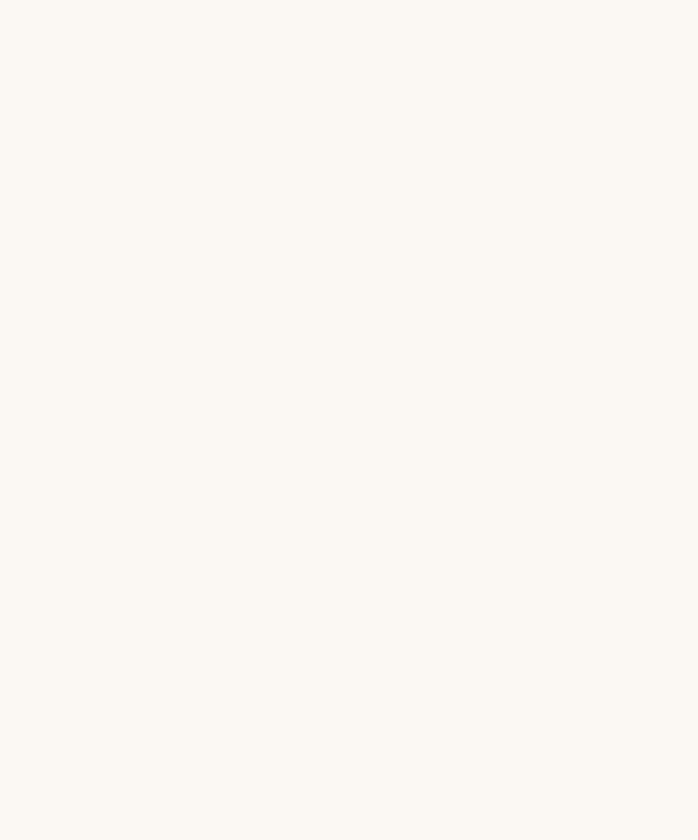
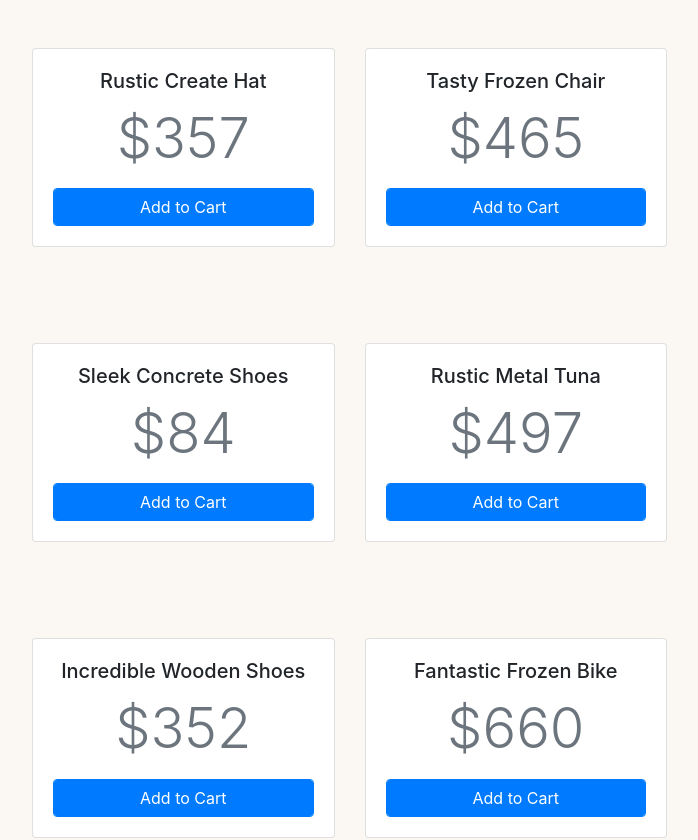
Before and after one commit to kaori-kk/project2-shopping-cart-vue, a Vue app: page / in a window 1280 px wide. Shown: the top 840 px of the page, without its empty margins (53-751 px from the left). Before the commit the page ends 800 px from the top, so only its background shows below. Built offline with nearby package versions, Linux system fonts and the light colour scheme.

Commit message:
adding product to cart

```diff
--- a/src/App.vue
+++ b/src/App.vue
@@ -1,17 +1,46 @@
 <template>
   <div class="container">
-    <div class="ro">
-      <div class="col-md-7"></div>
+    <div class="row">
+      <div class="col-md-7">
+        <div class="row">
+          <div :key="product.id" class="col-md-6" v-for="product in products">
+            <product :isInCart="isInCart(product)" v-on:add-to-cart="addCart" :product="product"></product>
+          </div>
+        </div>
+      </div>
       <div class="col-md-5"></div>
     </div>
   </div>
 </template>
 
 <script>
+import products from "@/product.json"
+import Product from "@/components/Product.vue"
 
 
 export default {
-  name: 'App'
+  name: 'App',
+  components: {
+    Product
+  },
+  data(){
+    return {
+      products,
+      cart: []
+    }
+  },
+  methods: {
+    addCart(product){
+      this.cart.push(product)
+    },
+    isInCart(product){
+      const item = this.cart.find(item => item.id === product.id)
+      if (item){
+        return true
+      }
+      return false
+    }
+  }
 }
 </script>
 
--- /dev/null
+++ b/src/components/Product.vue
@@ -0,0 +1,17 @@
+<template>
+  <div class="card my-5">
+    <div class="card-body">
+      <h5 class="text-center card-title">{{product.title}}</h5>
+      <p class="text-center text-muted card-text display-4">${{Number(product.price).toFixed()}}</p>
+      <button :disabled="isInCart" @click="$emit('add-to-cart', product)" class="btn btn-primary form-control">
+        {{ isInCart ? "Added to Cart" : "Add to Cart" }}
+      </button>
+    </div>
+  </div>
+</template>
+
+<script>
+export default {
+  props: ["product", "isInCart"]
+}
+</script>
```
